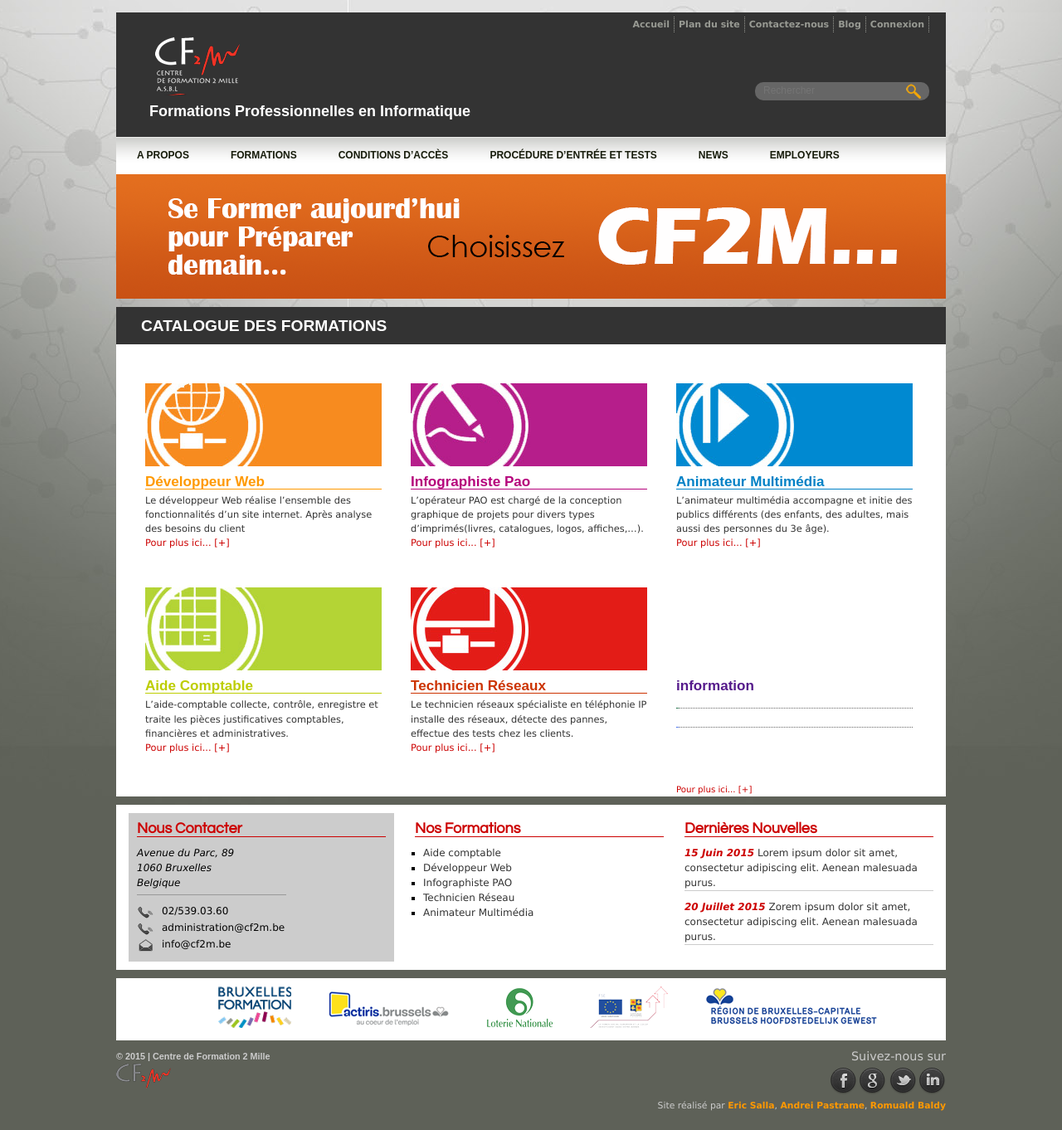
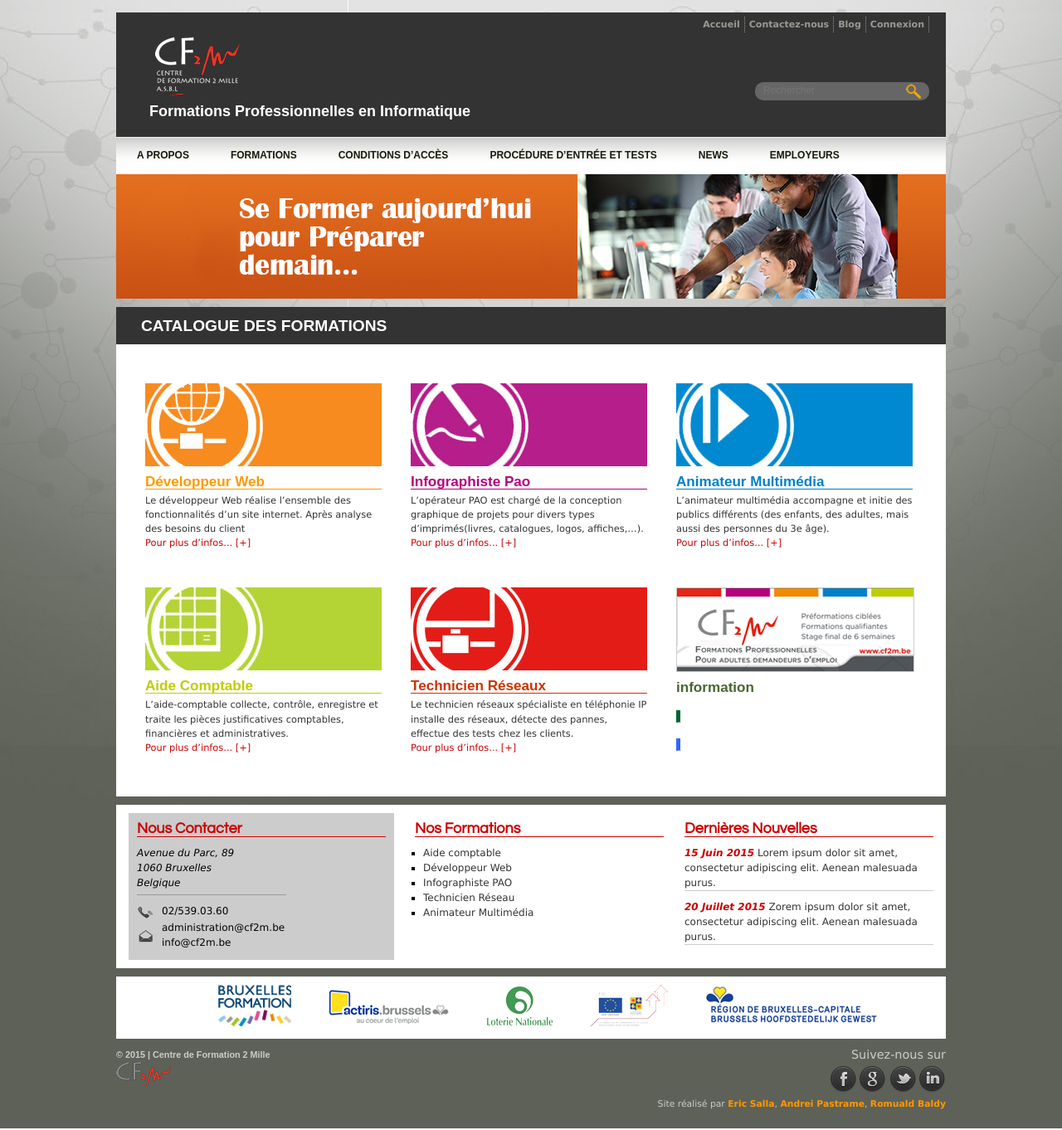
Before and after one commit to cf2m-beta/cf2m-site, a PHP site: page /cf2m-site/demploye/index.php in a window 1280 px wide. Shown: the whole page at 83% size. Run offline with PHP 8.4, Linux system fonts and the light colour scheme; data comes from the database, SQL or seed files in the repository; some libraries are stand-ins or nearby versions.

Commit message:
Commit du  14 septembre Eric Le soir...

```diff
--- a/css/styles_v1.css
+++ b/css/styles_v1.css
@@ -1155,29 +1155,26 @@
 {
 	background:url(../images/rezo-over.jpg) no-repeat center;
 }
+
+.informa1
+{
+	background:url(../images/download.png) no-repeat center;
+	border:1px solid #CCC;
+}
 /*-----section information-----*/
 .info
 {
 	/*background:#CCC;*/
 }
 
-.informa li a
+.informa a
 {
-	/*width:285px;
-	height:40px;
-	display:block;
-	margin-bottom:13px;*/
-	text-transform:uppercase;
-	font-weight:bold;
-	color:#666;
-	padding-left:10px;
-	margin-bottom:5px;
-	display:block;
-	font-size:1.2em;
+   color:#476730;
 }
 
-.informa li:nth-child(1)
+.informa .liremore
 {
+	visibility:hidden;
 }
 
 .informa li:nth-child(1) a
--- a/demploye/index.php
+++ b/demploye/index.php
@@ -39,7 +39,7 @@
                 $content.= "<a href='?menu=".$un_texte['page_id']."' class='$classe[1]1'></a>";
                 $content.= "<h2><a href=''>".html_entity_decode($un_texte['titre'])."</a></h2>";
                 $content.= "<p>".nl2br(html_entity_decode($un_texte['texte']))."</p>";
-                $content.= "<span><a class='liremore' href=''>Pour plus ici... [+]</a> </span>";
+                $content.= "<span><a class='liremore' href=''>Pour plus d’infos... [+]</a> </span>";
                 $content.= $supprimable ? "<img class='delete' data-id='".$un_texte['id']."' data-titre='".html_entity_decode($un_texte['titre'])."' src='".RACINE."images/delete.png' alt='Supprimer' title='Supprimer'>": '';
                 $content.= '</'.$un_texte['element'].'></div>';
             }
@@ -60,7 +60,7 @@
                         $content.= "<a href='' class='$classe[1]1'></a>";
                         $content.= "<h2><a href=''>". html_entity_decode($un_texte['titre'])."</a></h2>";
                         $content.= "<p>".nl2br(html_entity_decode($un_texte['texte']))."</p>";
-                        $content.= "<span><a class='liremore' href=''>Pour plus ici... [+]</a> </span>";
+                        $content.= "<span><a class='liremore' href=''>Pour plus d’infos... [+]</a> </span>";
                         $content.= $supprimable ? "<img class='delete' data-id='".$un_texte['id']."' data-titre='".html_entity_decode($un_texte['titre'])."' src='".RACINE."images/delete.png' alt='Supprimer' title='Supprimer'>": '';
                         $content.= '</'.$un_texte['element'].'></div>';
                     }
--- a/include/footer.php
+++ b/include/footer.php
@@ -10,8 +10,10 @@
                   </address>
                   <ul>
                      <li>02/539.03.60</li>
-                     <li>administration@cf2m.be</li>
-                     <li>info@cf2m.be</li>
+                     <li>
+                         administration@cf2m.be<br />
+                         info@cf2m.be
+                     </li>
                   </ul>
 
 
@@ -46,11 +48,31 @@
 
             <div class="partenaires">
                  <ul>
-                     <li><img src="<?php print RACINE?>images/icones/bruxelles-formation.png" /></li>
-                     <li><img src="<?php print RACINE?>images/icones/actiris.png" /></li>
-                     <li><img src="<?php print RACINE?>images/icones/loterie-nationale.png" /></li>
-                     <li><img src="<?php print RACINE?>images/icones/fsc.png" /></li>
-                     <li><img src="<?php print RACINE?>images/icones/Region-bruxelles.png" /></li>
+                     <li>
+                         <a href="http://www.bruxellesformation.be/" target="_blank">
+                         <img src="<?php print RACINE?>images/icones/bruxelles-formation.png" />
+                         </a>
+                     </li>
+                     <li>
+                         <a href="http://www.actiris.be/" target="_blank">
+                         <img src="<?php print RACINE?>images/icones/actiris.png" />
+                         </a>
+                     </li>
+                     <li>
+                         <a href="https://www.loterie-nationale.be" target="_blank">
+                         <img src="<?php print RACINE?>images/icones/loterie-nationale.png" />
+                         </a>
+                     </li>
+                     <li>
+                         <a href="http://www.plushaut.be/" target="_blank">
+                         <img src="<?php print RACINE?>images/icones/fsc.png" />
+                         </a>
+                     </li>
+                     <li>
+                         <a href="http://be.brussels/" target="_blank">
+                         <img src="<?php print RACINE?>images/icones/Region-bruxelles.png" />
+                         </a>
+                     </li>
                  </ul>
             </div>
 
--- a/index.php
+++ b/index.php
@@ -22,7 +22,7 @@
                     Et vous cherchez une formation...
                  </article>
                  <div class="toggle" style="display:none;">
-                      Vous êtes demandeur inscrits chez Actiris, vous n’avez pas terminé
+                      Vous êtes demandeur d’emploi inscrit chez Actiris, vous n’avez pas terminé
                       vos humanités et vous habitez la région bruxelloise ?
                  </div>
                </aside>
@@ -35,7 +35,7 @@
                     qualifiées pour un stage.
                  </article>
                  <div class="toggle" style="display:none;">
-                       Vous êtes prêt à accueillir un nos stagiaires pour une période de 6 semaines
+                       Vous êtes prêt à accueillir un de nos stagiaires pour une période de 6 semaines
                        dans votre entreprise ?
                  </div>
                </aside>
@@ -48,7 +48,7 @@
                       et culturelle et contre les discriminations dans l’accès à la formation et à l’emploi.<br />
 
                       Le CF2m est actif dans le secteur de l’insertion sociale et professionnelle pour demandeurs.<br />
-                      <span style="display:block; text-align:right"><a class="liremore" href="">Pour plus ici... [+]</a> </span>
+                      <span style="display:block; text-align:right"><a class="liremore" href="<?php echo RACINE.'demploye/?menu=14' ?>">Pour plus d’infos... [+]</a> </span>
                    </p>
                </div>
            </div>
--- a/vue/header.php
+++ b/vue/header.php
@@ -3,7 +3,7 @@
         <nav>
             <ul>
                 <li><a href="?menu=1">Accueil</a></li>
-                <li><a href="">Plan du site</a></li>
+                <!--<li><a href="">Plan du site</a></li>-->
                 <li><a href="">Contactez-nous</a></li>
                 <li><a href="http://blog.cf2m.be/" target="_blank">Blog</a></li>
                 <?php print isset($_SESSION['login'])? '<li><a href="'.RACINE.'/include/logout.php" >Déconnexion</a></li' : '<li><a href="" class="connexion">Connexion</a></li'?>
```
Also changed, not shown: images/apropos.jpg, images/apropos0.jpg (added), images/download.png, images/http.png, images/http0.png (added), 2 other files.
